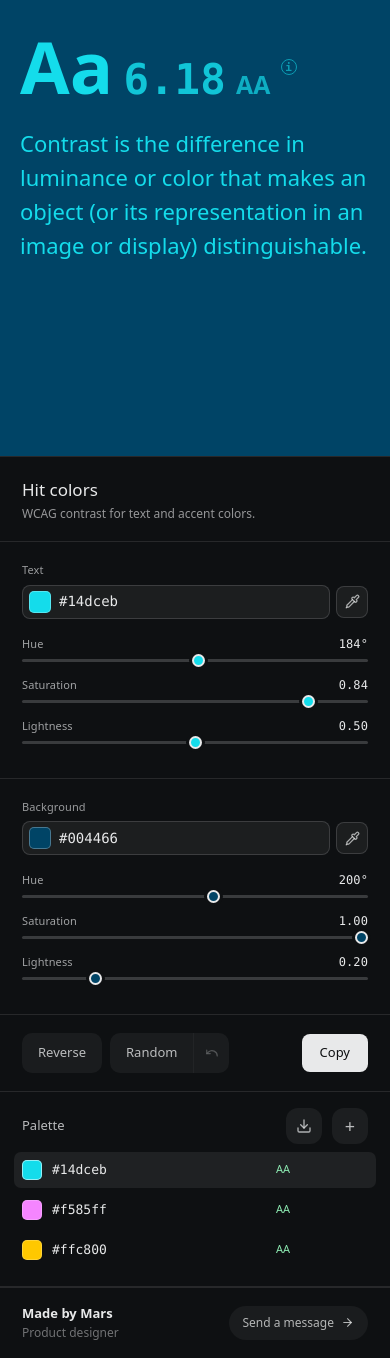
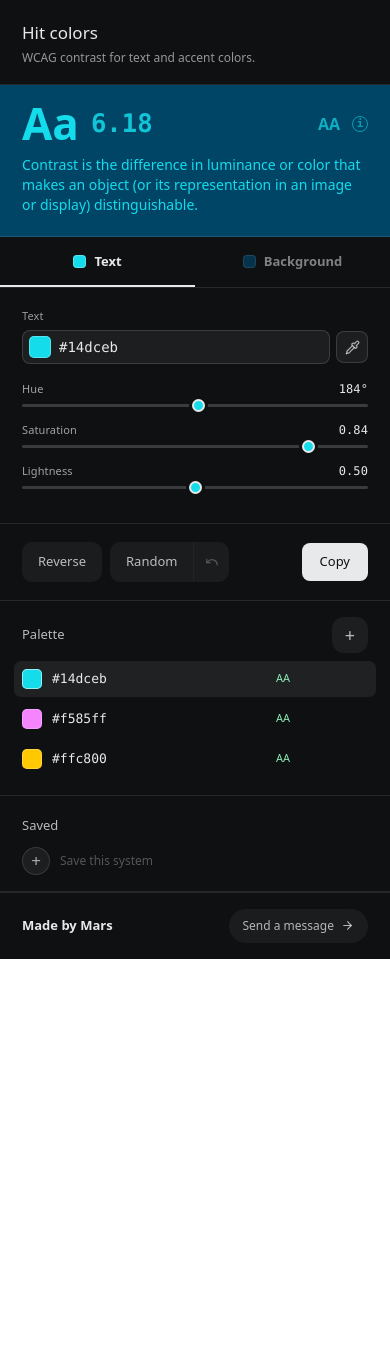
Before and after one commit to Judiedesigns/hit-colors, a React (Vite) app: page / in a window 390 px wide. After the commit the page ends 959 px from the top, so only its background shows below. Built offline with nearby package versions, Linux system fonts and the light colour scheme; a web font is replaced by a local one.

Commit message:
Add saved color systems and mobile tabs

```diff
--- a/src/main.jsx
+++ b/src/main.jsx
@@ -18,6 +18,44 @@ const pkg = {
   version: '0.1.0',
   description: 'A color contrast tool for testing text, background, and companion colors.',
 };
+
+const SAVED_SYSTEMS_KEY = 'hitcolors:systems';
+const MAX_SAVED_SYSTEMS = 12;
+
+function normalizeColorSystem(system) {
+  const palette = Array.isArray(system?.palette)
+    ? system.palette.filter(isValidHex).map(normalizeHex).slice(0, 5)
+    : [];
+  const background = isValidHex(system?.background) ? normalizeHex(system.background) : null;
+  if (!palette.length || !background) return null;
+  return { palette, background };
+}
+
+function colorSystemKey(system) {
+  return `${system.background}:${system.palette.join(',')}`;
+}
+
+function loadSavedSystems() {
+  try {
+    const raw = window.localStorage.getItem(SAVED_SYSTEMS_KEY);
+    const parsed = raw ? JSON.parse(raw) : [];
+    if (!Array.isArray(parsed)) return [];
+    return parsed
+      .map(normalizeColorSystem)
+      .filter(Boolean)
+      .slice(0, MAX_SAVED_SYSTEMS);
+  } catch {
+    return [];
+  }
+}
+
+function writeSavedSystems(systems) {
+  try {
+    window.localStorage.setItem(SAVED_SYSTEMS_KEY, JSON.stringify(systems));
+  } catch {
+    // Storage can be unavailable (private browsing, quota) - saving is best-effort.
+  }
+}
 
 function App() {
   const route = normalizeRoute(window.location.pathname);
@@ -59,10 +97,24 @@ function HitColorsTool() {
   const [background, setBackground] = useState(initial.background);
   const [copyLabel, setCopyLabel] = useState('Copy');
   const [actionHistory, setActionHistory] = useState([]);
+  const [saved, setSaved] = useState(loadSavedSystems);
+  const [mobileTab, setMobileTab] = useState('fg');
   const foreground = palette[selectedColor] || palette[0];
   const displayForeground = safeHex(foreground);
   const displayBackground = safeHex(background);
+  const currentSystem = {
+    palette: palette.map((color) => safeHex(color)),
+    background: displayBackground,
+  };
   const ratio = contrast(displayForeground, displayBackground);
+
+  const activateForeground = () => {
+    setMobileTab('fg');
+  };
+
+  const activateBackground = () => {
+    setMobileTab('bg');
+  };
 
   const saveActionHistory = () => {
     setActionHistory((history) => [
@@ -114,10 +166,6 @@ function HitColorsTool() {
     }
   };
 
-  const downloadPalette = () => {
-    exportPaletteImage(displayBackground, palette.map((color) => safeHex(color)));
-  };
-
   const updatePaletteColor = (index, value) => {
     setPalette((colors) => colors.map((color, colorIndex) => (
       colorIndex === index ? normalizeColorValue(value) : color
@@ -129,6 +177,7 @@ function HitColorsTool() {
       if (colors.length >= 5) return colors;
       const next = buildCompanionColor(safeHex(colors[0]), displayBackground, colors.length);
       setSelectedColor(colors.length);
+      activateForeground();
       return [...colors, next];
     });
   };
@@ -143,6 +192,32 @@ function HitColorsTool() {
     setPalette((colors) => colors.map((color, colorIndex) => (
       colorIndex === index ? nudgeToContrast(safeHex(color), displayBackground, 4.5) : color
     )));
+  };
+
+  const saveCurrentSystem = () => {
+    setSaved((systems) => {
+      if (systems.some((system) => colorSystemKey(system) === colorSystemKey(currentSystem))) {
+        return systems;
+      }
+      const next = [...systems, currentSystem].slice(-MAX_SAVED_SYSTEMS);
+      writeSavedSystems(next);
+      return next;
+    });
+  };
+
+  const removeSavedSystem = (index) => {
+    setSaved((systems) => {
+      const next = systems.filter((_, systemIndex) => systemIndex !== index);
+      writeSavedSystems(next);
+      return next;
+    });
+  };
+
+  const loadSavedSystem = (system) => {
+    setPalette(system.palette);
+    setBackground(system.background);
+    setSelectedColor(0);
+    activateForeground();
   };
 
   return (
@@ -177,12 +252,40 @@ function HitColorsTool() {
             <h1>Hit colors</h1>
             <p>WCAG contrast for text and accent colors.</p>
           </div>
+          <div className="mobile-tabs">
+            <button
+              type="button"
+              className={`mobile-tab ${mobileTab === 'fg' ? 'active' : ''}`}
+              onClick={activateForeground}
+              aria-pressed={mobileTab === 'fg'}
+            >
+              <span style={{ backgroundColor: displayForeground }} />
+              {selectedColor === 0 ? 'Text' : `Accent ${selectedColor}`}
+            </button>
+            <button
+              type="button"
+              className={`mobile-tab ${mobileTab === 'bg' ? 'active' : ''}`}
+              onClick={activateBackground}
+              aria-pressed={mobileTab === 'bg'}
+            >
+              <span style={{ backgroundColor: displayBackground }} />
+              Background
+            </button>
+          </div>
           <HitColorControl
             label={selectedColor === 0 ? 'Text' : `Accent ${selectedColor}`}
             value={foreground}
             onChange={(value) => updatePaletteColor(selectedColor, value)}
+            onActivate={activateForeground}
+            hiddenOnMobile={mobileTab !== 'fg'}
           />
-          <HitColorControl label="Background" value={background} onChange={setBackground} />
+          <HitColorControl
+            label="Background"
+            value={background}
+            onChange={setBackground}
+            onActivate={activateBackground}
+            hiddenOnMobile={mobileTab !== 'bg'}
+          />
           <div className="panel-actions">
             <button type="button" onClick={reverse}>Reverse</button>
             <div className="random-group">
@@ -218,29 +321,6 @@ function HitColorsTool() {
               <span>Palette</span>
               <button
                 type="button"
-                className="palette-download"
-                onClick={downloadPalette}
-                aria-label="Download palette"
-                title="Download palette"
-              >
-                <svg
-                  width="16"
-                  height="16"
-                  viewBox="0 0 24 24"
-                  fill="none"
-                  stroke="currentColor"
-                  strokeWidth="2"
-                  strokeLinecap="round"
-                  strokeLinejoin="round"
-                  aria-hidden="true"
-                >
-                  <path d="M21 15v4a2 2 0 0 1-2 2H5a2 2 0 0 1-2-2v-4" />
-                  <polyline points="7 10 12 15 17 10" />
-                  <line x1="12" y1="15" x2="12" y2="3" />
-                </svg>
-              </button>
-              <button
-                type="button"
                 onClick={addCompanionColor}
                 disabled={palette.length >= 5}
                 aria-label="Add companion color"
@@ -261,7 +341,10 @@ function HitColorsTool() {
                   >
                     <div
                       className="palette-select"
-                      onClick={() => setSelectedColor(index)}
+                      onClick={() => {
+                        setSelectedColor(index);
+                        activateForeground();
+                      }}
                     >
                       <span style={{ backgroundColor: safeHex(color) }} />
                       <HexTextInput
@@ -270,7 +353,10 @@ function HitColorsTool() {
                         autoCorrect="off"
                         autoCapitalize="off"
                         spellCheck="false"
-                        onFocus={() => setSelectedColor(index)}
+                        onFocus={() => {
+                          setSelectedColor(index);
+                          activateForeground();
+                        }}
                         onChange={(event) => updatePaletteColor(index, event.target.value)}
                       />
                     </div>
@@ -303,10 +389,51 @@ function HitColorsTool() {
               })}
             </div>
           </section>
+          <section className="saved-panel">
+            <div className="saved-head">
+              <span>Saved</span>
+            </div>
+            <div className="saved-list">
+              <button
+                type="button"
+                className="saved-add"
+                onClick={saveCurrentSystem}
+                aria-label="Save current color system"
+                title="Save current color system"
+              >
+                +
+              </button>
+              {saved.length === 0 && (
+                <span className="saved-hint">Save this system</span>
+              )}
+              {saved.map((system, index) => (
+                <span
+                  className="saved-color"
+                  key={`${colorSystemKey(system)}-${index}`}
+                >
+                  <button
+                    type="button"
+                    className="saved-swatch"
+                    style={{ backgroundColor: system.background }}
+                    title={`Use saved system ${index + 1}`}
+                    onClick={() => loadSavedSystem(system)}
+                    aria-label={`Use saved color system ${index + 1}`}
+                  />
+                  <button
+                    type="button"
+                    className="saved-remove"
+                    onClick={() => removeSavedSystem(index)}
+                    aria-label={`Remove saved color system ${index + 1}`}
+                  >
+                    &times;
+                  </button>
+                </span>
+              ))}
+            </div>
+          </section>
           <section className="maker-panel">
             <div>
               <a href="https://florenceeze.com">Made by Mars</a>
-              <span>Product designer</span>
             </div>
             <a href="mailto:florencekey22@gmail.com">
               Send a message
@@ -332,18 +459,20 @@ function HitColorsTool() {
   );
 }
 
-function HitColorControl({ label, value, onChange }) {
+function HitColorControl({ label, value, onChange, onActivate, hiddenOnMobile }) {
   const normalized = safeHex(value);
   const hsl = hexToHsl(normalized);
   const canUseEyeDropper = typeof window !== 'undefined' && 'EyeDropper' in window;
 
   const updateHsl = (key, nextValue) => {
+    onActivate?.();
     const next = { ...hsl, [key]: Number(nextValue) };
     onChange(hslToHex(next.h, next.s, next.l));
   };
 
   const pickFromScreen = async () => {
     if (!canUseEyeDropper) return;
+    onActivate?.();
     try {
       const result = await new window.EyeDropper().open();
       onChange(result.sRGBHex);
@@ -353,7 +482,11 @@ function HitColorControl({ label, value, onChange }) {
   };
 
   return (
-    <section className="panel-control" style={{ '--control-color': normalized }}>
+    <section
+      className="panel-control"
+      style={{ '--control-color': normalized }}
+      data-mobile-hidden={hiddenOnMobile ? 'true' : undefined}
+    >
       <div className="panel-control-head">
         <label htmlFor={`${label}-tool-hex`}>{label}</label>
         <div className="control-field-row">
@@ -362,7 +495,10 @@ function HitColorControl({ label, value, onChange }) {
               <input
                 type="color"
                 value={normalized}
-                onChange={(event) => onChange(event.target.value)}
+                onChange={(event) => {
+                  onActivate?.();
+                  onChange(event.target.value);
+                }}
                 aria-label={`Pick ${label.toLowerCase()} color`}
               />
             </span>
@@ -373,6 +509,7 @@ function HitColorControl({ label, value, onChange }) {
               autoCorrect="off"
               autoCapitalize="off"
               spellCheck="false"
+              onFocus={onActivate}
               onChange={(event) => onChange(event.target.value)}
             />
           </div>
@@ -562,62 +699,6 @@ function normalizeColorValue(value) {
   return String(value).trim() === '' ? '' : normalizeHex(value);
 }
 
-function exportPaletteImage(background, palette) {
-  const colors = [
-    { role: 'Background', hex: normalizeHex(background), ratio: null },
-    ...palette.map((color, index) => {
-      const hex = normalizeHex(color);
-      return {
-        role: index === 0 ? 'Text' : `Accent ${index}`,
-        hex,
-        ratio: contrast(hex, background),
-      };
-    }),
-  ];
-  const width = 1920;
-  const height = 1080;
-  const canvas = document.createElement('canvas');
-  const context = canvas.getContext('2d');
-  const bandWidth = width / colors.length;
-
-  canvas.width = width;
-  canvas.height = height;
-
-  colors.forEach((color, index) => {
-    const left = index * bandWidth;
-    const textColor = readableTextColor(color.hex);
-    const grade = color.ratio ? badgeLabel(color.ratio).toUpperCase() : null;
-    const lines = [
-      color.role.toUpperCase(),
-      color.hex.toUpperCase(),
-    ];
-
-    if (grade) lines.unshift(grade);
-
-    context.fillStyle = color.hex;
-    context.fillRect(left, 0, bandWidth + 1, height);
-    context.save();
-    context.translate(left + bandWidth * 0.34, 148);
-    context.rotate(-Math.PI / 2);
-    context.fillStyle = textColor;
-    context.font = '500 21px JetBrains Mono, Menlo, Consolas, monospace';
-    context.textBaseline = 'top';
-    lines.forEach((line, lineIndex) => {
-      context.fillText(line, 0, lineIndex * 30);
-    });
-    context.restore();
-  });
-
-  const link = document.createElement('a');
-  link.href = canvas.toDataURL('image/png');
-  link.download = `hit-colors-${Date.now()}.png`;
-  link.click();
-}
-
-function readableTextColor(color) {
-  return contrast(color, '#FFFFFF') >= contrast(color, '#111111') ? '#FFFFFF' : '#111111';
-}
-
 function Home() {
   return (
     <main className="container home">
--- a/src/styles.css
+++ b/src/styles.css
@@ -730,10 +730,6 @@ pre {
   background: rgba(255, 255, 255, .1);
 }
 
-.palette-head .palette-download {
-  color: rgba(232, 233, 234, .72);
-}
-
 .palette-head button:disabled {
   opacity: .35;
   cursor: default;
@@ -873,6 +869,122 @@ pre {
   pointer-events: auto;
 }
 
+.saved-panel {
+  flex: 0 0 auto;
+  padding: 16px 22px;
+  border-bottom: 1px solid rgba(255, 255, 255, .1);
+}
+
+.saved-head {
+  margin-bottom: 11px;
+}
+
+.saved-head span {
+  color: rgba(232, 233, 234, .78);
+  font-size: .8125rem;
+  font-weight: 500;
+}
+
+.saved-list {
+  display: flex;
+  flex-wrap: wrap;
+  align-items: center;
+  gap: 10px;
+}
+
+.saved-add {
+  flex: none;
+  width: 28px;
+  height: 28px;
+  display: inline-flex;
+  align-items: center;
+  justify-content: center;
+  color: rgba(232, 233, 234, .7);
+  background: rgba(255, 255, 255, .06);
+  border: 0;
+  border-radius: 50%;
+  box-shadow: inset 0 0 0 1px rgba(255, 255, 255, .12);
+  font-size: 17px;
+  line-height: 1;
+  transition: color 160ms ease, background-color 160ms ease, opacity 160ms ease;
+}
+
+.saved-add:hover {
+  color: #e8e9ea;
+  background: rgba(255, 255, 255, .13);
+}
+
+.saved-hint {
+  color: rgba(232, 233, 234, .32);
+  font-size: .75rem;
+  font-weight: 400;
+}
+
+.saved-color {
+  position: relative;
+  flex: none;
+  width: 28px;
+  height: 28px;
+}
+
+.saved-swatch {
+  width: 100%;
+  height: 100%;
+  padding: 0;
+  border: 0;
+  border-radius: 50%;
+  box-shadow: inset 0 0 0 1px rgba(255, 255, 255, .18);
+  cursor: pointer;
+  transition: box-shadow 160ms ease, transform 160ms ease;
+}
+
+.saved-swatch:hover,
+.saved-swatch:focus-visible {
+  outline: 0;
+  box-shadow: inset 0 0 0 2px rgba(232, 233, 234, .75);
+}
+
+.saved-swatch:active {
+  transform: scale(.96);
+}
+
+.saved-remove {
+  position: absolute;
+  top: -4px;
+  right: -4px;
+  width: 16px;
+  height: 16px;
+  display: inline-flex;
+  align-items: center;
+  justify-content: center;
+  padding: 0;
+  color: #0e1012;
+  background: #e8e9ea;
+  border: 0;
+  border-radius: 50%;
+  box-shadow: 0 1px 4px rgba(0, 0, 0, .5);
+  font-size: 11px;
+  line-height: 1;
+  opacity: 0;
+  pointer-events: none;
+  transition: opacity .12s ease, transform .12s ease;
+  transform: scale(.92);
+}
+
+.saved-color:hover .saved-remove,
+.saved-color:focus-within .saved-remove {
+  opacity: 1;
+  pointer-events: auto;
+  transform: scale(1);
+}
+
+@media (hover: none) {
+  .saved-remove {
+    opacity: 1;
+    pointer-events: auto;
+  }
+}
+
 .maker-panel {
   flex: 0 0 auto;
   display: flex;
@@ -968,6 +1080,47 @@ input[type="range"] {
   color: inherit;
 }
 
+.mobile-tabs {
+  display: none;
+}
+
+.mobile-tab {
+  flex: 1;
+  display: inline-flex;
+  align-items: center;
+  justify-content: center;
+  gap: 8px;
+  min-height: 50px;
+  padding: 12px 0 10px;
+  color: rgba(232, 233, 234, .52);
+  background: none;
+  border: 0;
+  border-bottom: 2px solid transparent;
+  font-size: .8125rem;
+  font-weight: 600;
+  transition: color 160ms ease, border-color 160ms ease;
+}
+
+.mobile-tab span {
+  flex: none;
+  width: 13px;
+  height: 13px;
+  border-radius: 4px;
+  opacity: .68;
+  box-shadow: inset 0 0 0 1px rgba(255, 255, 255, .16);
+  transition: opacity 160ms ease, box-shadow 160ms ease;
+}
+
+.mobile-tab.active {
+  color: #e8e9ea;
+  border-bottom-color: #e8e9ea;
+}
+
+.mobile-tab.active span {
+  opacity: 1;
+  box-shadow: inset 0 0 0 1px rgba(255, 255, 255, .28);
+}
+
 @media (max-width: 40rem) {
   .container {
     padding-right: 1rem;
@@ -1002,26 +1155,35 @@ input[type="range"] {
   }
 
   .contrast-preview {
-    grid-column: auto;
-    min-height: 54vh;
-    padding: 36px 20px;
-    gap: 28px;
+    grid-column: 1;
+    grid-row: 2;
+    min-height: 148px;
+    padding: 20px 22px;
+    display: flex;
+    flex-direction: column;
+    align-items: flex-start;
+    justify-content: center;
+    gap: 12px;
+    border-bottom: 1px solid rgba(255, 255, 255, .1);
   }
 
   .contrast-score {
-    gap: .65rem;
+    width: 100%;
+    gap: 12px;
+    align-items: center;
   }
 
   .contrast-score span {
-    font-size: 4.5rem;
+    font-size: 2.75rem;
   }
 
   .contrast-score strong {
-    font-size: 2.65rem;
+    font-size: 1.6rem;
   }
 
   .contrast-score b {
-    font-size: 1.55rem;
+    margin-left: auto;
+    font-size: 1rem;
   }
 
   .contrast-info {
@@ -1031,16 +1193,59 @@ input[type="range"] {
   }
 
   .contrast-preview p {
-    max-width: 30ch;
-    font-size: 1.375rem;
-    line-height: 1.55;
+    display: block;
+    max-width: 100%;
+    font-size: 14px;
+    line-height: 1.45;
   }
 
   .contrast-panel {
-    grid-column: auto;
-    grid-row: auto;
+    display: contents;
+  }
+
+  .panel-intro {
+    grid-row: 1;
     border-right: 0;
-    border-top: 1px solid rgba(255, 255, 255, .1);
+    border-bottom: 1px solid rgba(255, 255, 255, .1);
+  }
+
+  .mobile-tabs {
+    grid-row: 3;
+    display: flex;
+    flex: none;
+    border-bottom: 1px solid rgba(255, 255, 255, .1);
+  }
+
+  .panel-control,
+  .panel-actions,
+  .palette-panel,
+  .saved-panel,
+  .maker-panel {
+    grid-column: 1;
+  }
+
+  .panel-control {
+    grid-row: 4;
+  }
+
+  .panel-actions {
+    grid-row: 5;
+  }
+
+  .palette-panel {
+    grid-row: 6;
+  }
+
+  .saved-panel {
+    grid-row: 7;
+  }
+
+  .maker-panel {
+    grid-row: 8;
+  }
+
+  .panel-control[data-mobile-hidden="true"] {
+    display: none;
   }
 
 }
```
